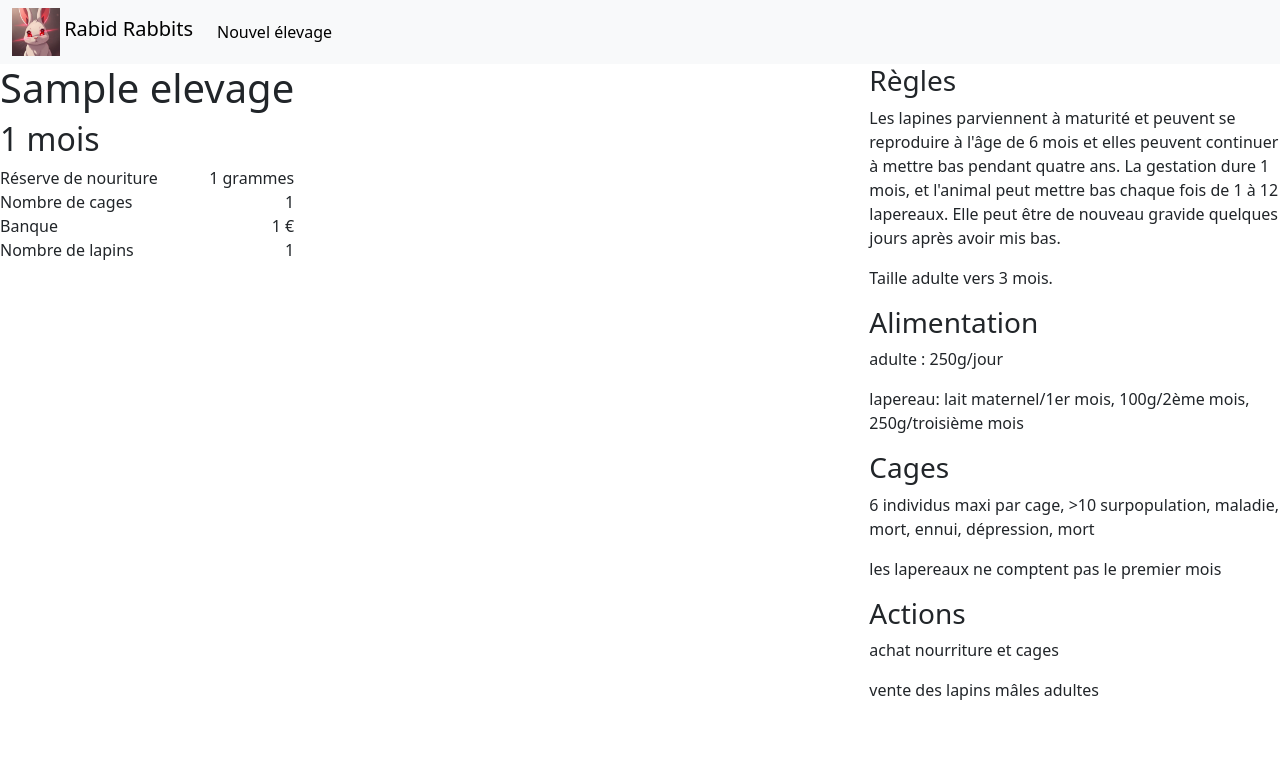
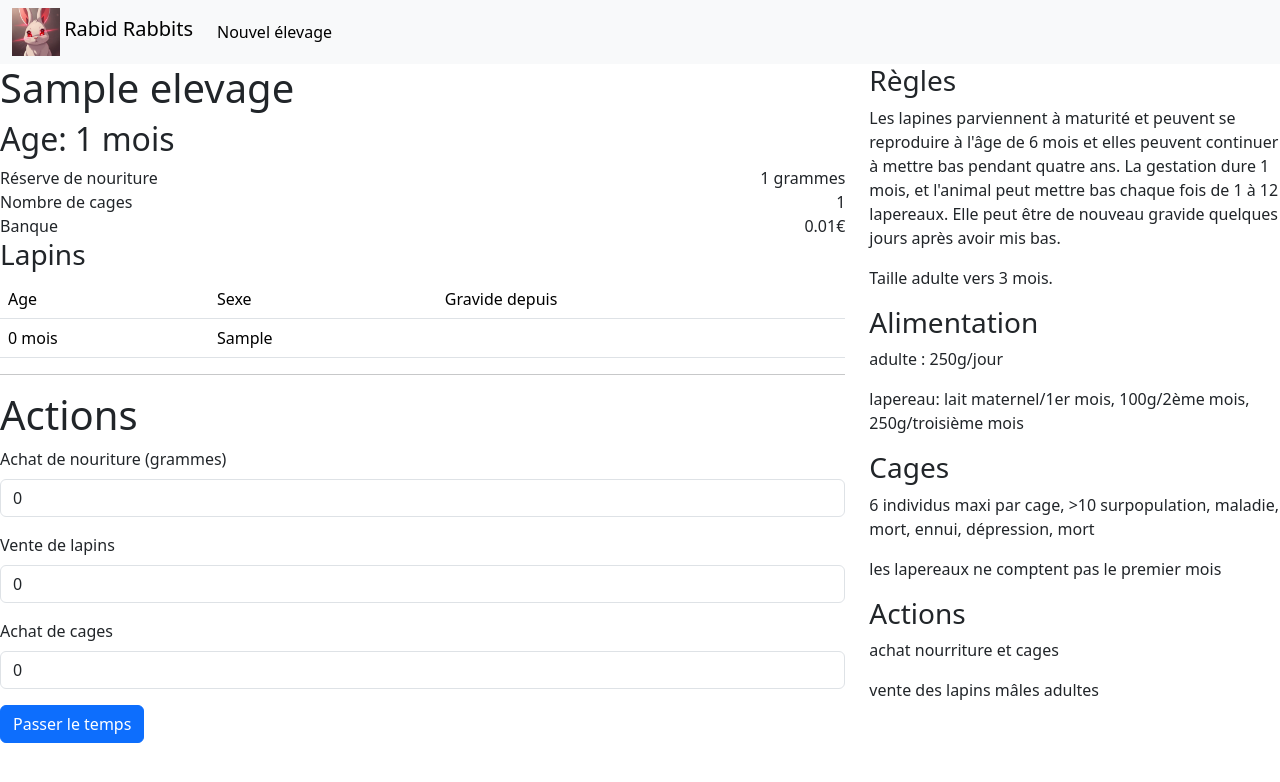
Before and after one commit to brunoilponseisae/xtremlapins, a Django app: page /app/voir_elevage/1 in a window 1280 px wide. Shown: the top 782 px of the page. Run offline with Django 4.2, Linux system fonts and the light colour scheme; tables that the repository leaves empty hold one stand-in row (values such as "Sample post"); some libraries are stand-ins or nearby versions.

Commit message:
Main rules

```diff
--- a/app/forms.py
+++ b/app/forms.py
@@ -12,3 +12,8 @@ class NouvelElevageForm(forms.ModelForm):
                 "cages": "Nombre de cages",
                 "argentCents" : "Banque (cents)"
                 }
+
+class ActionElevageForm(forms.Form):
+    nouritureAcheteeGrammes = forms.IntegerField(label="Achat de nouriture (grammes)", initial=0)
+    lapinsVendus = forms.IntegerField(label="Vente de lapins", initial=0)
+    cagesAchetees = forms.IntegerField(label="Achat de cages", initial=0)
--- a/app/models.py
+++ b/app/models.py
@@ -8,12 +8,29 @@ class Elevage(models.Model):
     argentCents = models.IntegerField()
     ageMois = models.IntegerField(default=0)
 
-    def nombreLapins(self):
-        return Individu.objects.filter(elevage=self).count()
+    @property
+    def nombreLapinsMales(self):
+        return Individu.objects.filter(elevage=self, sexe="M").count()
+
+    @property
+    def nombreLapinsFemelles(self):
+        return Individu.objects.filter(elevage=self, sexe="F").count()
+
+    @property
+    def argentEuros(self):
+        return f"{self.argentCents/100}€"
 
 
 class Individu(models.Model):
-    elevage = models.ForeignKey(Elevage, on_delete=models.CASCADE)
+    elevage = models.ForeignKey(Elevage, on_delete=models.CASCADE, related_name='lapins')
     sexe = models.CharField(max_length=1)
     moisNaissance = models.IntegerField()
     moisGravide = models.IntegerField(null=True)
+
+    @property
+    def ageMois(self):
+        return self.elevage.ageMois - self.moisNaissance
+
+    def gravideDepuisMois(self):
+        if self.moisGravide is not None:
+            return self.elevage.ageMois - self.moisGravide
--- /dev/null
+++ b/app/templates/app/_voir_elevage_action.html
@@ -0,0 +1,12 @@
+{% load bootstrap5 %}
+
+<h1>Actions</h1>
+      <form class="form" method="post">
+            {% csrf_token %}
+            {% bootstrap_form form %}
+            {% bootstrap_button button_type="submit" content="Passer le temps" %}
+
+            {% if error %}
+            <div class="alert alert-warning">{{ error }}</div>
+            {% endif %}
+      </form>
--- a/app/templates/app/_voir_elevage_info.html
+++ b/app/templates/app/_voir_elevage_info.html
@@ -1,6 +1,6 @@
 
             <h1>{{ elevage.nom }}</h1>
-            <h2>{{ elevage.ageMois }} mois</h2>
+            <h2>Age: {{ elevage.ageMois }} mois</h2>
             <div class="labelValue">
                   <div>Réserve de nouriture</div>
                   <div>{{ elevage.nouritureGrammes }} grammes</div>
@@ -11,9 +11,22 @@
             </div>
             <div class="labelValue">
                   <div>Banque</div>
-                  <div>{{ elevage.argentCents }} €</div>
+                  <div>{{ elevage.argentEuros }}</div>
             </div>
-            <div class="labelValue">
-                  <div>Nombre de lapins</div>
-                  <div>{{ elevage.nombreLapins }}</div>
-            </div>
+
+           <table class="table">
+            <tr>
+                  <td>Age</td>
+                  <td>Sexe</td>
+                  <td>Gravide depuis</td>
+
+            </tr>
+            <h3>Lapins</h3>
+            {% for lapin in elevage.lapins.all %}
+                  <tr>
+                        <td>{{ lapin.ageMois }} mois</td>
+                        <td>{{ lapin.sexe }}</td>
+                        <td>{%if lapin.gravideDepuisMois %}{{ lapin.gravideDepuisMois }} mois{% endif %}</td>
+                  </tr>
+                  {% endfor %}
+            </table>
--- a/app/templates/app/nouvel_elevage.html
+++ b/app/templates/app/nouvel_elevage.html
@@ -3,7 +3,7 @@
 {% load bootstrap5 %}
 
 {% block content %}
-      <form class="formset" method="post">
+      <form class="form" method="post">
             {% csrf_token %}
             {% bootstrap_form form %}
             {% bootstrap_button button_type="submit" content="Démarrer" %}
--- a/app/templates/app/voir_elevage.html
+++ b/app/templates/app/voir_elevage.html
@@ -5,10 +5,10 @@
 {% block content %}
 <div class="row">
       <div class="col-md-8">
-            <div style="display:flex;">
-                  <div>
-            {% include "app/_voir_elevage_info.html" with elevage=elevage %}
-      </div>
+            <div>
+                   {% include "app/_voir_elevage_info.html" with elevage=elevage %}
+                  <hr/>
+                  {% include "app/_voir_elevage_action.html" with elevage=elevage form=form %}
             </div>
       </div>
       <div class="col-md-4">
--- a/app/views.py
+++ b/app/views.py
@@ -1,7 +1,13 @@
 from django.shortcuts import render, redirect, get_object_or_404
 from .models import Elevage, Individu
-from .forms import NouvelElevageForm
+from .forms import NouvelElevageForm, ActionElevageForm
 import random
+
+PRIX_GRAMME_NOURITURE_CENTS=0.1
+PRIX_VENTE_LAPIN_CENTS=100
+PRIX_CAGE_CENTS=100
+CONSOMMATION_NOURITURE_GRAMMES_2_MOIS=100
+CONSOMMATION_NOURITURE_GRAMMES_3_MOIS=250
 
 def index(request):
     return render(request, "app/index.html", {})
@@ -15,11 +21,13 @@ def nouvel_elevage(request):
 
             Individu(elevage=elevage,
                                 sexe="M",
-                                moisNaissance=0
+                                moisNaissance=-3,
+                                moisGravide=None
                                 ).save()
             Individu(elevage=elevage,
                                 sexe="F",
-                                moisNaissance=0
+                                moisNaissance=-3,
+                                moisGravide=None
                                 ).save()
             for i in range(nombreLapins-2):
                 sexe = "F"
@@ -27,15 +35,16 @@ def nouvel_elevage(request):
                     sexe = "M"
                 Individu(elevage=elevage,
                     sexe=sexe,
-                    moisNaissance=0
+                    moisNaissance=-3,
+                    moisGravide=None
                     ).save()
             return redirect("voir_elevage", elevage.id)
     else:
         form = NouvelElevageForm({
                           "nom": "Mon elevage",
-                          "nouritureGrammes": "1000",
+                          "nouritureGrammes": 10000,
                           "cages": 1,
-                          "argentCents": 10 ,
+                          "argentCents": 1000 ,
                           "nombreLapins": 2
                           })
 
@@ -45,4 +54,53 @@ def nouvel_elevage(request):
 
 def voir_elevage(request, pk):
     elevage = get_object_or_404(Elevage, pk=pk)
-    return render(request, "app/voir_elevage.html", { "elevage": elevage})
+    error = None
+    if request.method == "POST":
+        form = ActionElevageForm(request.POST)
+        if form.is_valid():
+            nouritureAcheteeGrammes = form.cleaned_data['nouritureAcheteeGrammes']
+            lapinsVendus = form.cleaned_data['lapinsVendus']
+            cagesAchetees = form.cleaned_data['cagesAchetees']
+
+            depenses = PRIX_CAGE_CENTS * cagesAchetees + PRIX_GRAMME_NOURITURE_CENTS * nouritureAcheteeGrammes
+            recettes = lapinsVendus * PRIX_VENTE_LAPIN_CENTS
+            balanceArgent = elevage.argentCents + recettes - depenses
+
+            if len(elevage.lapins.all()) < lapinsVendus:
+                error = "Vous essayez de vendre plus de lapin que vous n'en avez."
+
+            if balanceArgent < 0:
+                error = f"Vous n'avez pas assez d'argent pour ces achats (manque {-balanceArgent}€). Vendez plus de lapins!"
+
+            if not error:
+                nourritureConsommee = 0
+                for lapin in elevage.lapins.all():
+                    # Consommation de nouriture
+                    if lapin.ageMois >= 3:
+                        nourritureConsommee += CONSOMMATION_NOURITURE_GRAMMES_3_MOIS
+                    elif lapin.ageMois >= 2:
+                        nourritureConsommee += CONSOMMATION_NOURITURE_GRAMMES_2_MOIS
+
+                    # Gravidité
+                    print(lapin.sexe)
+                    print(lapin.moisGravide)
+                    if lapin.sexe == "F" and lapin.moisGravide is None:
+                        print("qsdsqd")
+                        lapin.moisGravide = elevage.ageMois
+                        lapin.save()
+
+                balanceNouriture = elevage.nouritureGrammes + nouritureAcheteeGrammes - nourritureConsommee
+                if balanceNouriture < 0:
+                    balanceNouriture = 0
+                    # TODO: implementer décès
+
+                elevage.nouritureGrammes = balanceNouriture
+                elevage.cages = elevage.cages + cagesAchetees
+                elevage.argentCents = balanceArgent
+                elevage.ageMois = elevage.ageMois + 1
+                elevage.save()
+
+    form = ActionElevageForm()
+    return render(request, "app/voir_elevage.html", { "elevage": elevage,
+                                                    "form": form,
+                                                    "error": error})
```
Also changed, not shown: app/static/app/app.css (line endings or trailing spaces).
